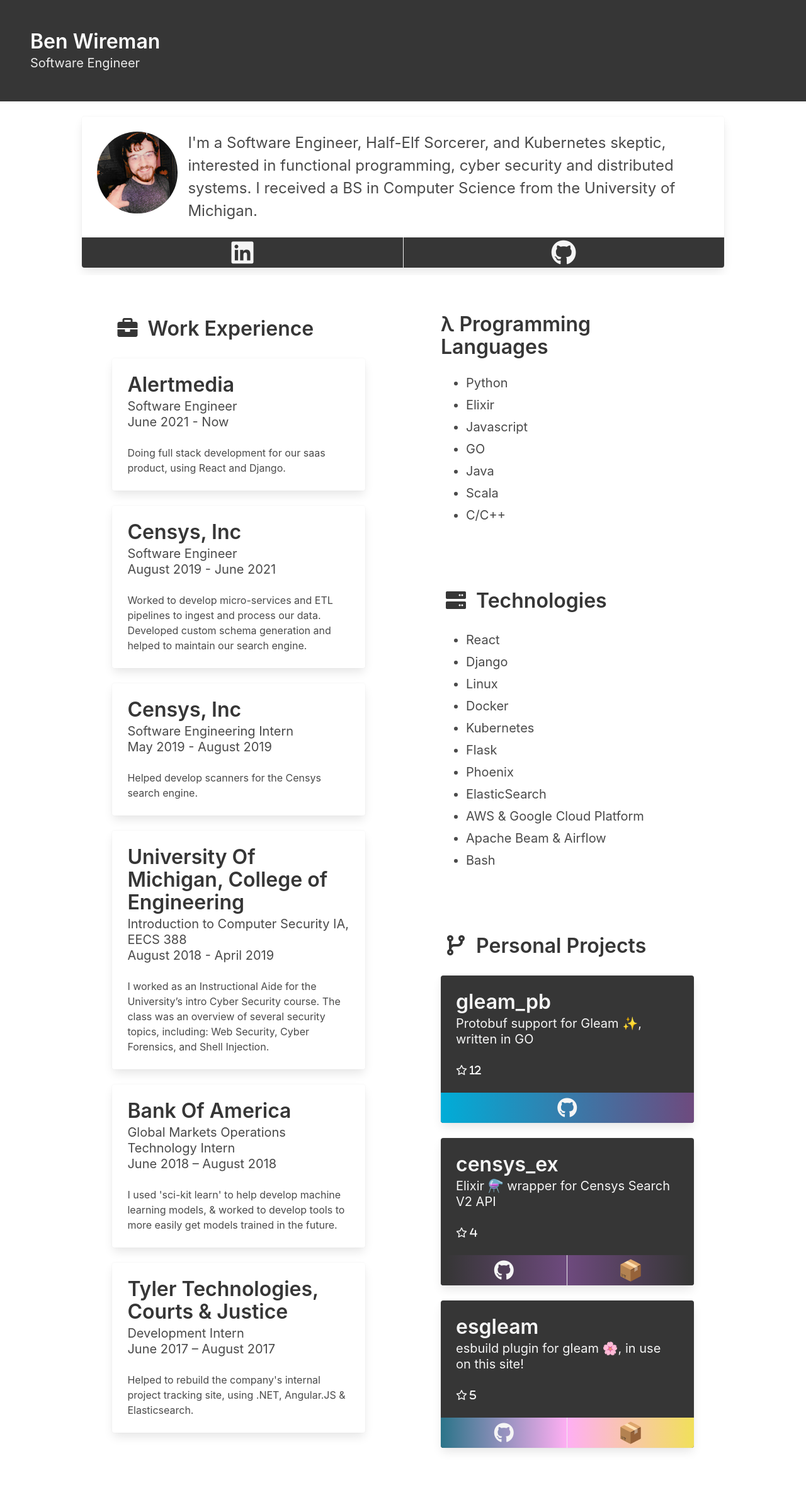
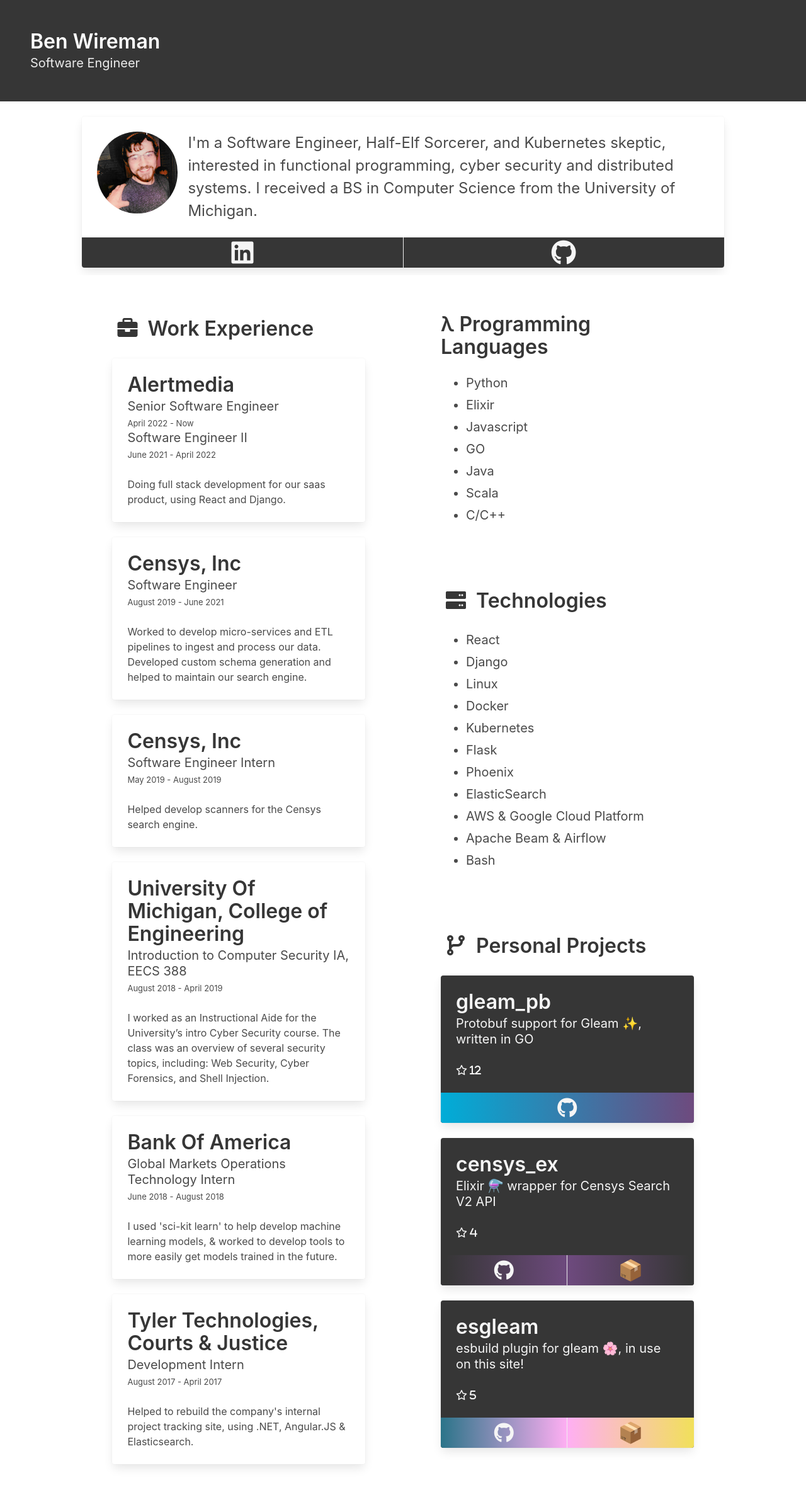
Before and after one commit to bwireman/bwireman.github.io, a Jekyll site: the page built from index.md, in a window 1280 px wide. Shown: the whole page at 63% size. Built offline with Jekyll 4.4.1, drawn with Linux system fonts in a browser that asks for light colours; our own code applies the rules of GitHub Pages for plain Markdown files; before the commit the page ends 2359 px from its top, so only the background shows below that.

Commit message:
update deps and add promotion

```diff
--- a/_layouts/default.html
+++ b/_layouts/default.html
@@ -76,7 +76,8 @@
               Alertmedia
             </p>
             <p class="subtitle">
-              Software Engineer <br> June 2021 - Now
+              Senior Software Engineer<span class="small"><br>April 2022 - Now</span><br>
+              Software Engineer II<span class="small"><br>June 2021 - April 2022</span>
             </p>
             <p>
               Doing full stack development for our saas product, using React and Django.
@@ -91,7 +92,7 @@
               Censys, Inc
             </p>
             <p class="subtitle">
-              Software Engineer <br> August 2019 - June 2021
+              Software Engineer<span class="small"><br>August 2019 - June 2021</span>
             </p>
             <p>
               Worked to develop micro-services and ETL pipelines to ingest and process our data. Developed custom schema
@@ -107,7 +108,7 @@
               Censys, Inc
             </p>
             <p class="subtitle">
-              Software Engineering Intern <br> May 2019 - August 2019
+              Software Engineer Intern<span class="small"><br>May 2019 - August 2019</span>
             </p>
             <p>
               Helped develop scanners for the Censys search engine.
@@ -122,7 +123,7 @@
               University Of Michigan, College of Engineering
             </p>
             <p class="subtitle">
-              Introduction to Computer Security IA, EECS 388 <br> August 2018 - April 2019
+              Introduction to Computer Security IA, EECS 388<span class="small"><br>August 2018 - April 2019</span>
             </p>
             <p>
               I worked as an Instructional Aide for the University’s intro Cyber Security course. The class was an
@@ -138,7 +139,7 @@
               Bank Of America
             </p>
             <p class="subtitle">
-              Global Markets Operations Technology Intern <br> June 2018 – August 2018
+              Global Markets Operations Technology Intern<span class="small"><br>June 2018 - August 2018</span>
             </p>
             <p>
               I used 'sci-kit learn' to help develop machine learning models, & worked to develop tools to more easily
@@ -154,7 +155,7 @@
               Tyler Technologies, Courts & Justice
             </p>
             <p class="subtitle">
-              Development Intern <br> June 2017 – August 2017
+              Development Intern<span class="small"><br>August 2017 - April 2017</span>
             </p>
             <p>
               Helped to rebuild the company's internal project tracking site, using .NET, Angular.JS & Elasticsearch.
--- a/assets/js/gleam.toml
+++ b/assets/js/gleam.toml
@@ -2,5 +2,5 @@
 version = "0.1.0"
 
 [dependencies]
-gleam_stdlib = "~> 0.20"
+gleam_stdlib = "~> 0.21"
 gleam_javascript = "~> 0.1"
--- a/assets/js/manifest.toml
+++ b/assets/js/manifest.toml
@@ -3,9 +3,9 @@
 
 packages = [
   { name = "gleam_javascript", version = "0.1.0", build_tools = ["gleam"], requirements = ["gleam_stdlib"], otp_app = "gleam_javascript", source = "hex", outer_checksum = "BD62C0CE36E3A07A2EF9ADE9ED7DE4FAB4BF751EE7B4954C40BDA821910EBE42" },
-  { name = "gleam_stdlib", version = "0.20.0", build_tools = ["gleam"], requirements = [], otp_app = "gleam_stdlib", source = "hex", outer_checksum = "E5715F0CDCB3AB1BB73C6C35E46DA223997F680550E17CE46BC88B710E061CCE" },
+  { name = "gleam_stdlib", version = "0.21.0", build_tools = ["gleam"], requirements = [], otp_app = "gleam_stdlib", source = "hex", outer_checksum = "FB03CD50B477867DA65B1318252ABA02F76175754762D15BF6C792CF5B85BCC4" },
 ]
 
 [requirements]
 gleam_javascript = "~> 0.1"
-gleam_stdlib = "~> 0.20"
+gleam_stdlib = "~> 0.21"
--- a/assets/styles.scss
+++ b/assets/styles.scss
@@ -112,3 +112,9 @@
         }
     }
 }
+
+
+.small {
+    font-size: small;
+    margin-top: 0%;
+}
```
Also changed, not shown: assets/js/out/styles.css.
